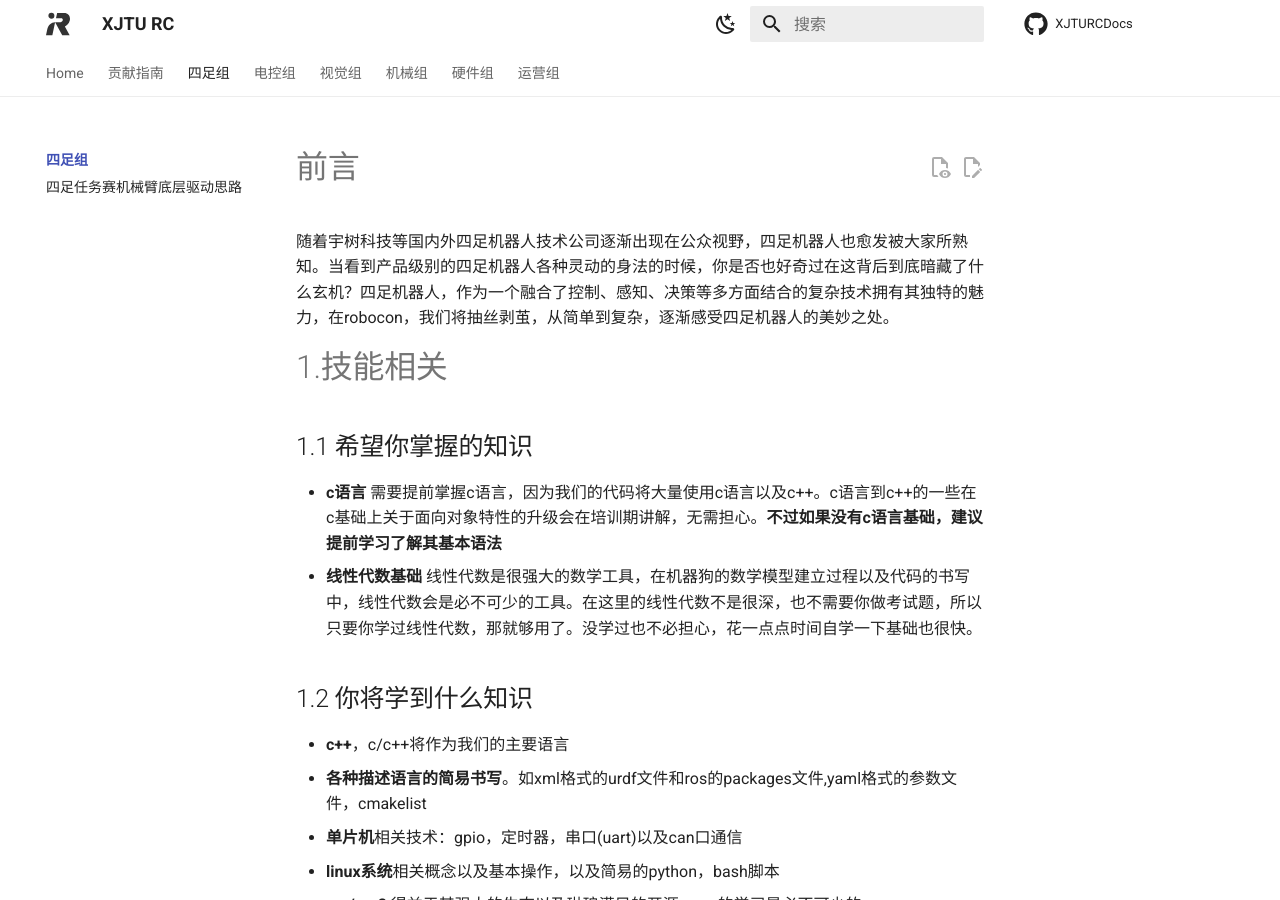
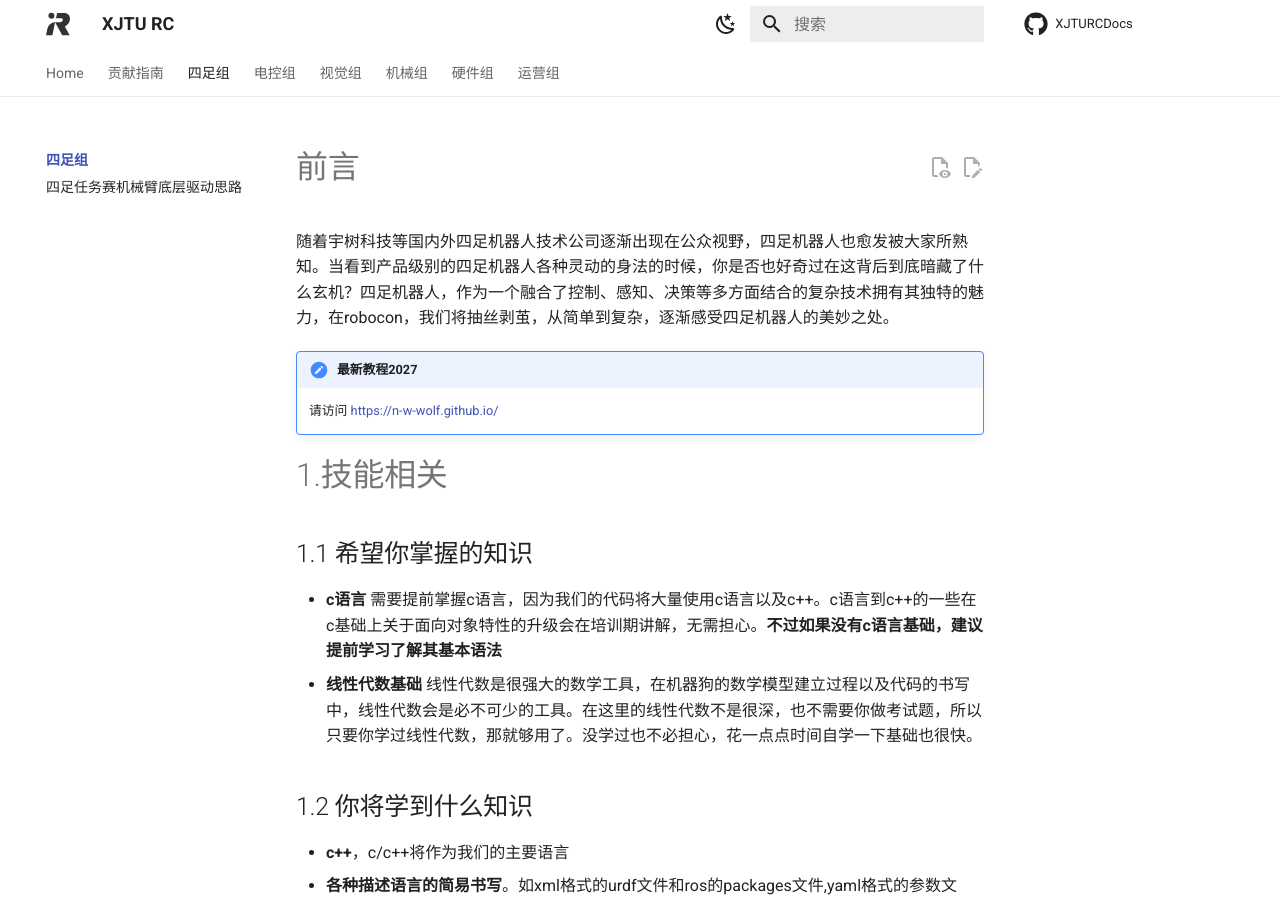
Before and after one commit to XJRCAdmin/XJTURCDocs, an MkDocs documentation site: the page built from docs/blog/foursteps/index.md, in a window 1280 px wide and 900 px high. Built offline with MkDocs 1.6.1 and Material for MkDocs 9.7.7, drawn with Linux system fonts in a browser that asks for light colours; comment, search, counter and statistics services are not loaded.

Commit message:
update: 2027 docs

```diff
--- a/docs/blog/foursteps/index.md
+++ b/docs/blog/foursteps/index.md
@@ -1,8 +1,12 @@
 ---
 comments: true
 ---
+
 # 前言
 随着宇树科技等国内外四足机器人技术公司逐渐出现在公众视野，四足机器人也愈发被大家所熟知。当看到产品级别的四足机器人各种灵动的身法的时候，你是否也好奇过在这背后到底暗藏了什么玄机？四足机器人，作为一个融合了控制、感知、决策等多方面结合的复杂技术拥有其独特的魅力，在robocon，我们将抽丝剥茧，从简单到复杂，逐渐感受四足机器人的美妙之处。
+
+!!! note "最新教程2027"
+    请访问 https://n-w-wolf.github.io/
 
 # 1.技能相关
 ## 1.1 希望你掌握的知识
--- a/mkdocs.yml
+++ b/mkdocs.yml
@@ -78,7 +78,6 @@ extra:
 
 extra_javascript:
   - javascripts/mathjax.js
-  - https://polyfill.io/v3/polyfill.min.js?features=es6
   - https://cdn.jsdelivr.net/npm/mathjax@3/es5/tex-mml-chtml.js
 
 copyright: Copyright &copy; 2020 - 2025 XJRCAdmin CC BY-SA 4.0
```
Also changed, not shown: docs/blog/vision/common-command/index.md (+1 -1 lines).
